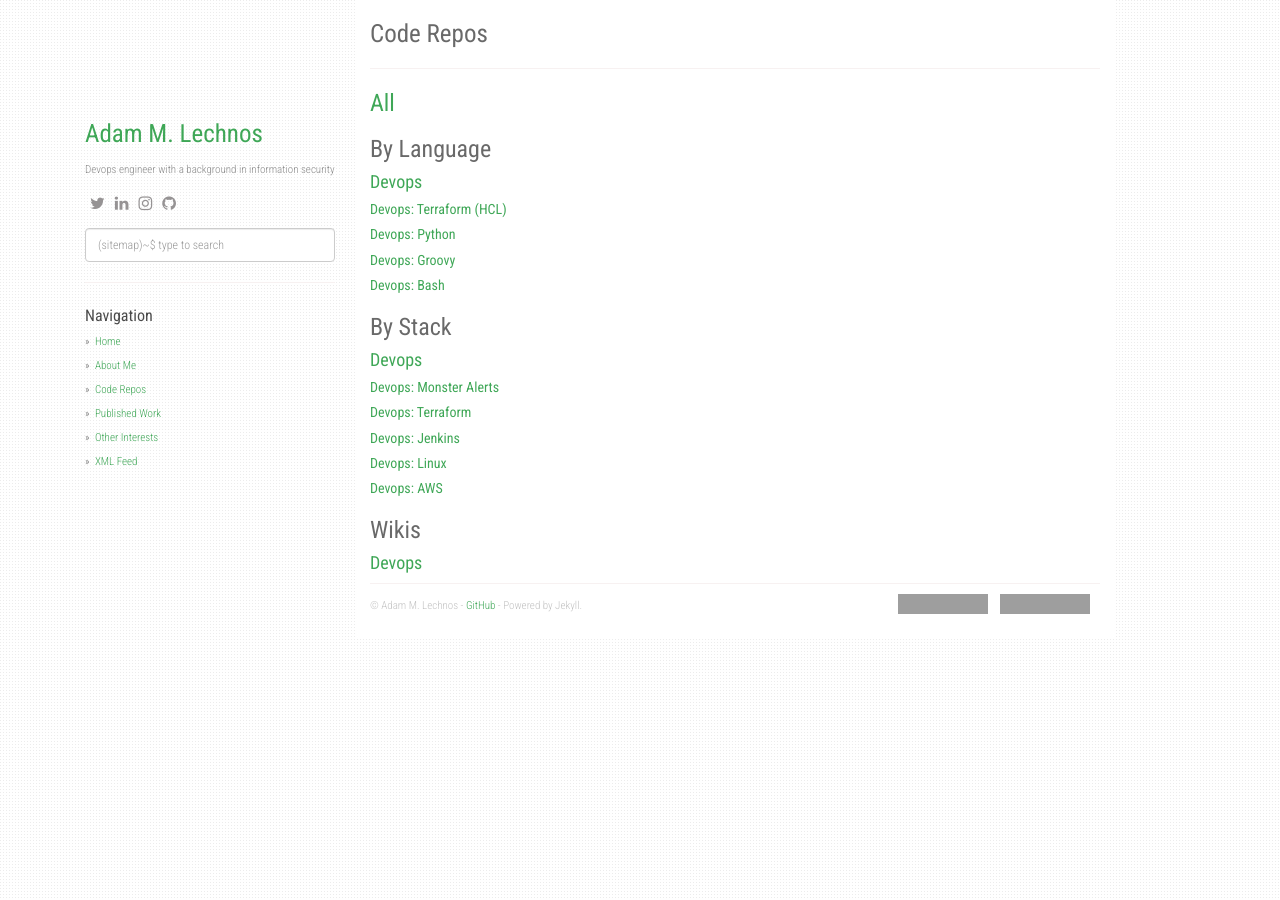
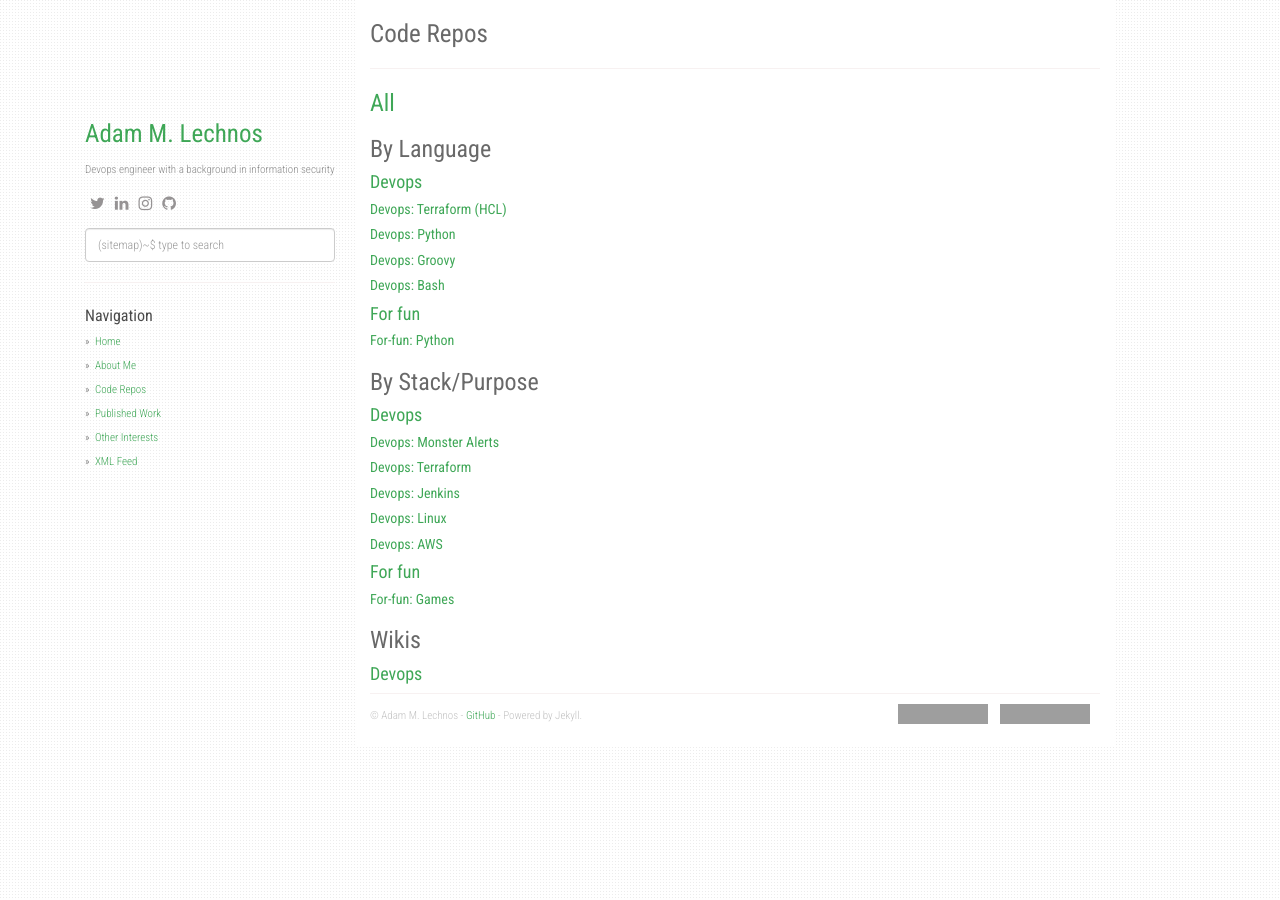
Before and after one commit to Adam-Lechnos/adam-lechnos.github.io, a Jekyll site: the page built from repos.md, in a window 1280 px wide. Built offline with Jekyll 4.4.1, drawn with Linux system fonts in a browser that asks for light colours; nearby versions of some CDN libraries; grey boxes are pictures that could not be loaded.

Commit message:
added 'for fun' and 'games' section

```diff
--- a/repos.md
+++ b/repos.md
@@ -13,7 +13,10 @@
 ##### [Devops: Groovy](https://github.com/search?q=user%3Aadam-lechnos+topic%3Adevops+topic%3Agroovy&type=repositories){:target="_blank" rel="noopener"}
 ##### [Devops: Bash](https://github.com/search?q=user%3Aadam-lechnos+topic%3Adevops+topic%3Abash&type=repositories){:target="_blank" rel="noopener"}
 
-### By Stack
+#### [For fun](https://github.com/search?q=user%3Aadam-lechnos+topic%3Afor-fun&type=repositories){:target="_blank" rel="noopener"}
+##### [For-fun: Python](https://github.com/search?q=user%3Aadam-lechnos+topic%3Afor-fun+topic%3Apython&type=repositories){:target="_blank" rel="noopener"}
+
+### By Stack/Purpose
 #### [Devops](https://github.com/search?q=user%3Aadam-lechnos+topic%3Adevops&type=repositories){:target="_blank" rel="noopener"}
 ##### [Devops: Monster Alerts](https://github.com/search?q=user%3Aadam-lechnos+topic%3Adevops+topic%3Amonster-alerts&type=repositories){:target="_blank" rel="noopener"}
 ##### [Devops: Terraform](https://github.com/search?q=user%3Aadam-lechnos+topic%3Adevops+topic%3Aterraform&type=repositories){:target="_blank" rel="noopener"}
@@ -21,5 +24,8 @@
 ##### [Devops: Linux](https://github.com/search?q=user%3Aadam-lechnos+topic%3Adevops+topic%3Alinux&type=repositories){:target="_blank" rel="noopener"}
 ##### [Devops: AWS](https://github.com/search?q=user%3Aadam-lechnos+topic%3Adevops+topic%3Aaws&type=repositories){:target="_blank" rel="noopener"}
 
+#### [For fun](https://github.com/search?q=user%3Aadam-lechnos+topic%3Afor-fun&type=repositories){:target="_blank" rel="noopener"}
+##### [For-fun: Games](https://github.com/search?q=user%3Aadam-lechnos+topic%3Afor-fun+topic%3Agame&type=repositories){:target="_blank" rel="noopener"}
+
 ### Wikis
 #### [Devops](https://github.com/search?q=user%3Aadam-lechnos+topic%3Adevops+topic%3Awiki&type=repositories){:target="_blank" rel="noopener"}
```
